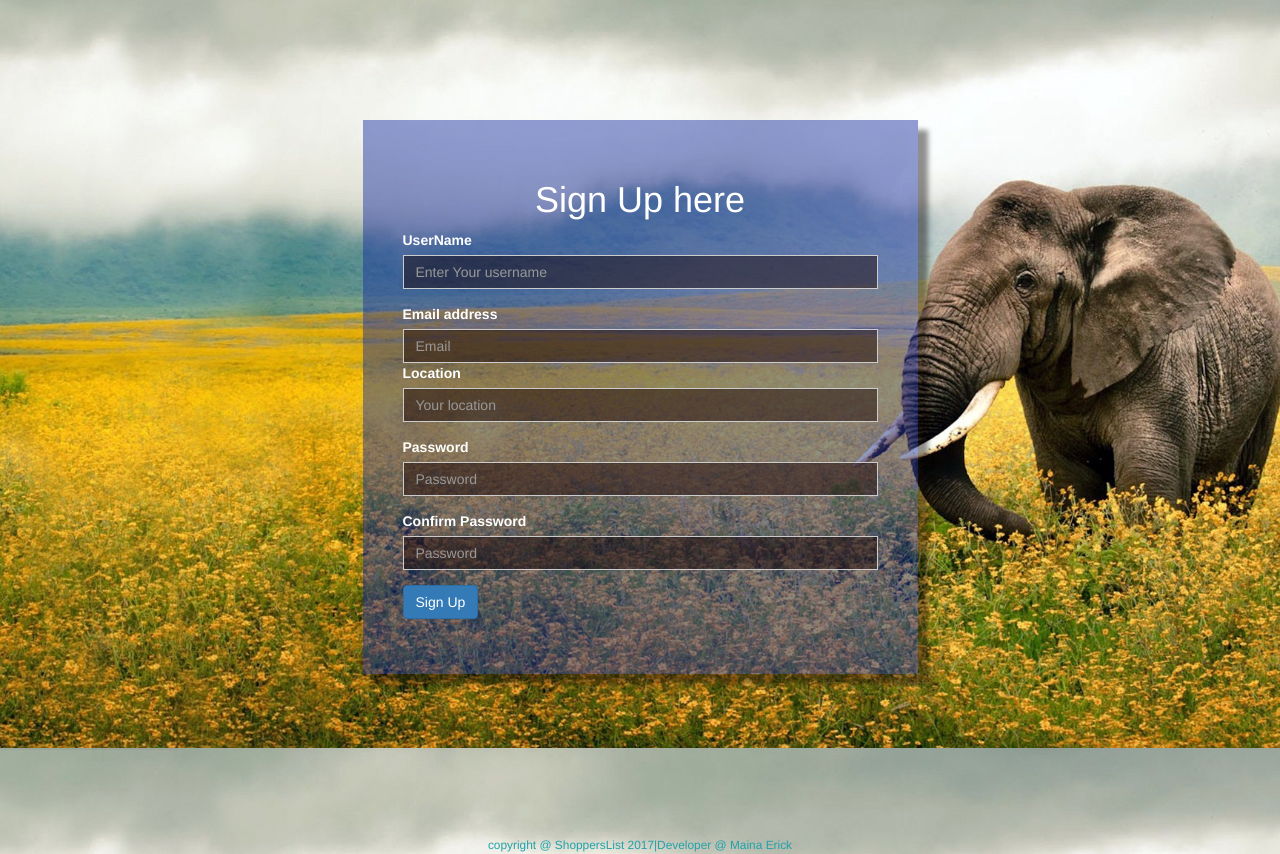
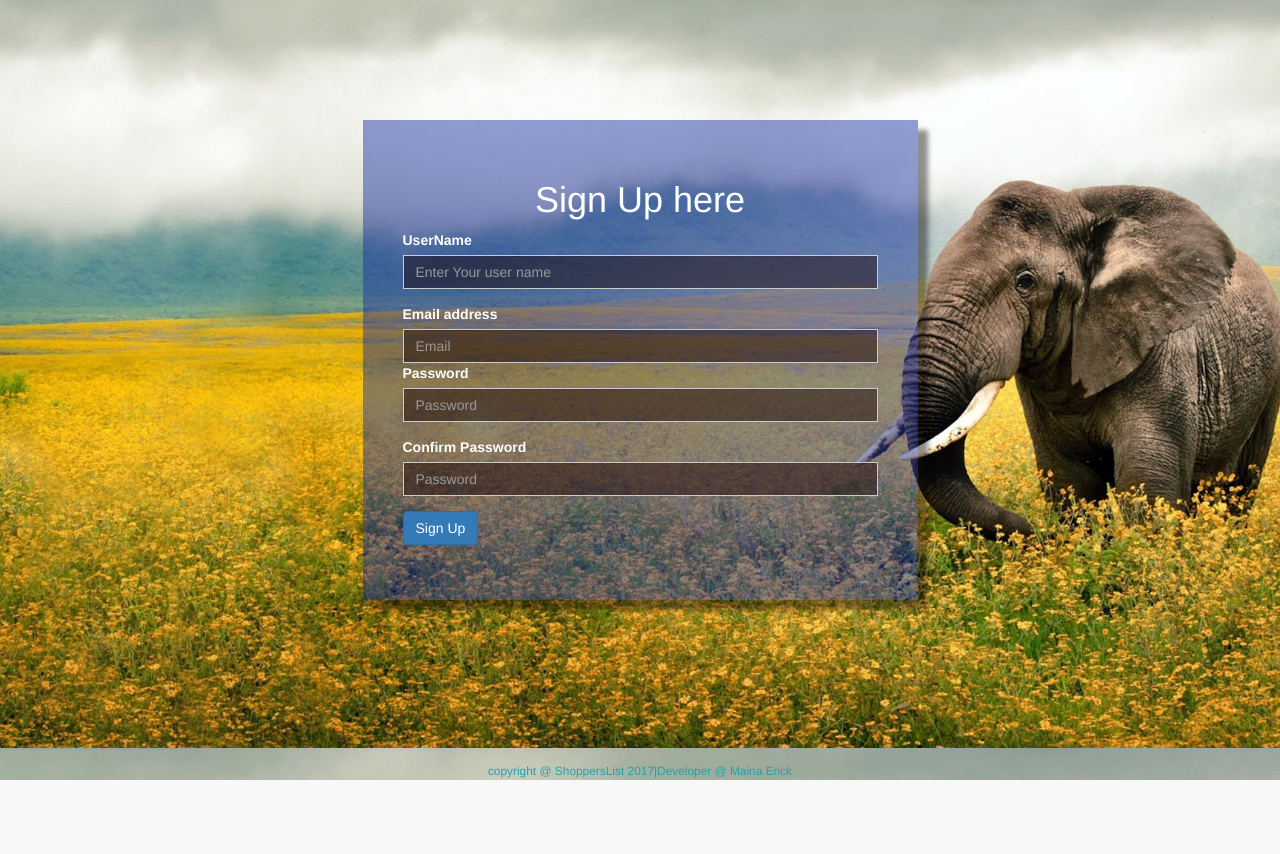
Before and after one commit to ThubiMaina/Andela-ShoppersList, a Flask app: page /signup in a window 1280 px wide. Shown: the part 52-906 px from the top of the page. After the commit the page ends 832 px from the top, so only its background shows below. Run offline with Flask 2, Linux system fonts and the light colour scheme; some libraries are stand-ins or nearby versions.

Commit message:
adding urls and form methods

```diff
--- a/templates/signup.html
+++ b/templates/signup.html
@@ -4,7 +4,7 @@
 <head>
 
   <meta charset="utf-8">
-  <meta name="viewport" content="width=device-width, initial-scale=1, shrink-to-fit=no">
+  <meta name="viewport" content="width=device-width, initial-scale=1">
 
 
   <link rel="stylesheet" href="https://maxcdn.bootstrapcdn.com/bootstrap/3.3.7/css/bootstrap.min.css" integrity="sha384-BVYiiSIFeK1dGmJRAkycuHAHRg32OmUcww7on3RYdg4Va+PmSTsz/K68vbdEjh4u"
@@ -55,27 +55,26 @@
 
     <div class="row">
       <div class="col-sm-offset-3 col-sm-6">
-
-        <form action="home.html" method="POST">
+        {% if data %}
+        <center><div class="alert alert-error"> {{ data }}</div></center>
+        {% endif%}
+        <form method="POST" action="{{ url_for('signup') }}">
           <h1>Sign Up here</h1>
           <div class="form-group">
             <label>UserName</label>
-            <input type="text" class="form-control" placeholder="Enter Your username">
+            <input type="text" class="form-control" name = 'username' placeholder="Enter Your user name">
           </div>
           <div class="form-group">
             <label>Email address</label>
-            <input type="email" class="form-control" placeholder="Email">
-            <div class="form-group">
-              <label>Location</label>
-              <input type="text" class="form-control" placeholder="Your location">
-            </div>
+            <input type="email" class="form-control" name = 'email' placeholder="Email">
+
             <div class="form-group">
               <label>Password</label>
-              <input type="password" class="form-control" placeholder="Password">
+              <input type="password" class="form-control"name = 'password' placeholder="Password">
             </div>
             <div class="form-group">
                 <label>Confirm Password</label>
-                <input type="password" class="form-control" placeholder="Password">
+                <input type="password" class="form-control" name = 'cpassword'placeholder="Password">
               </div>
 
             <button type="submit" class="btn btn-primary">Sign Up</button>
```
